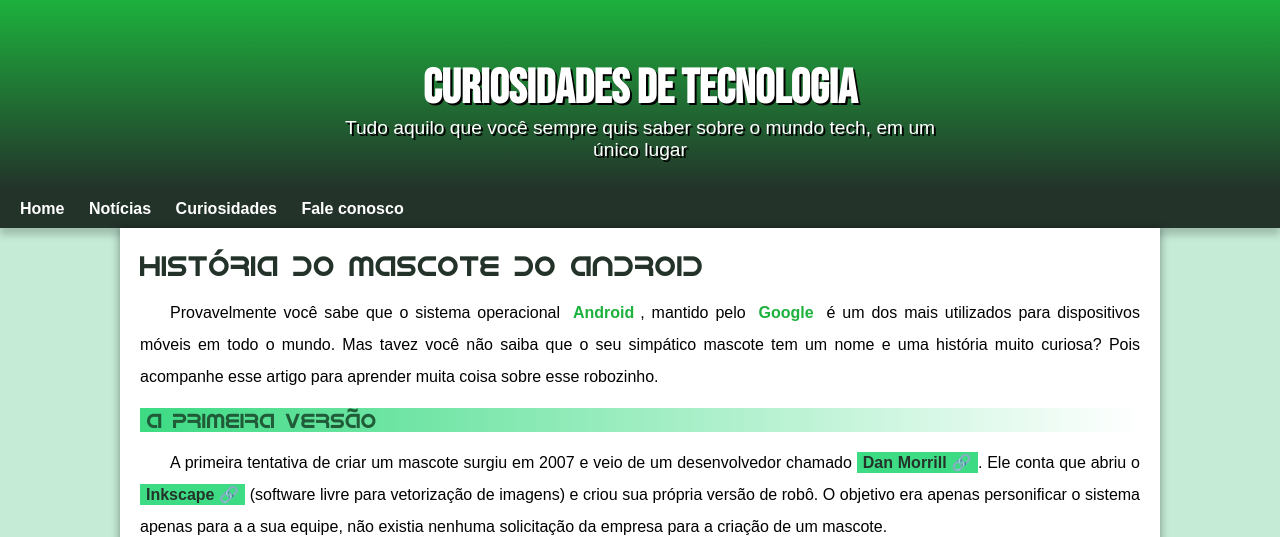
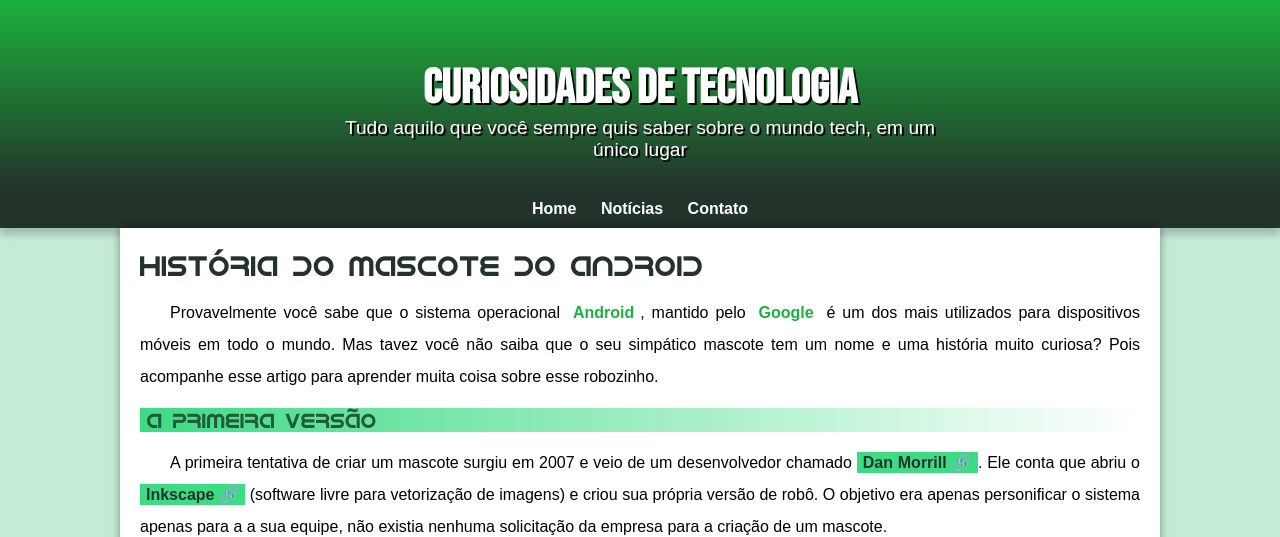
Before and after one commit to brunnogabriel23/Projeto-Android, a plain HTML site: page index.html in a window 1280 px wide. Shown: the top 537 px of the page. Drawn offline with Linux system fonts and the light colour scheme; files whose address does not match are found by name.

Commit message:
Problema de Padding

```diff
--- a/index.html
+++ b/index.html
@@ -13,10 +13,9 @@
         <p>Tudo aquilo que você sempre quis saber sobre o mundo tech, em um único lugar</p>
     </header>
     <nav>
-        <a href="pag02.html">Home</a>
+        <a href="#">Home</a>
         <a href="#">Notícias</a>
-        <a href="#">Curiosidades</a>
-        <a href="#">Fale conosco</a>
+        <a href="#">Contato</a>
     </nav>
     <main>
         <article>
--- a/style/style.css
+++ b/style/style.css
@@ -62,7 +62,7 @@ header > p {
     padding-right: 10px;
     padding-left: 10px;
     margin: auto;
-    margin-bottom: 20px;
+    padding-bottom: 20px;
     text-shadow: 2px 2px 0px rgb(0, 0, 0);
 }
 
@@ -70,6 +70,7 @@ nav {
     background-color: #23332A;
     padding: 10px;
     box-shadow: 0px 7px 7px rgba(0, 0, 0, 0.192);
+    text-align: center;
 
 }
 
```
